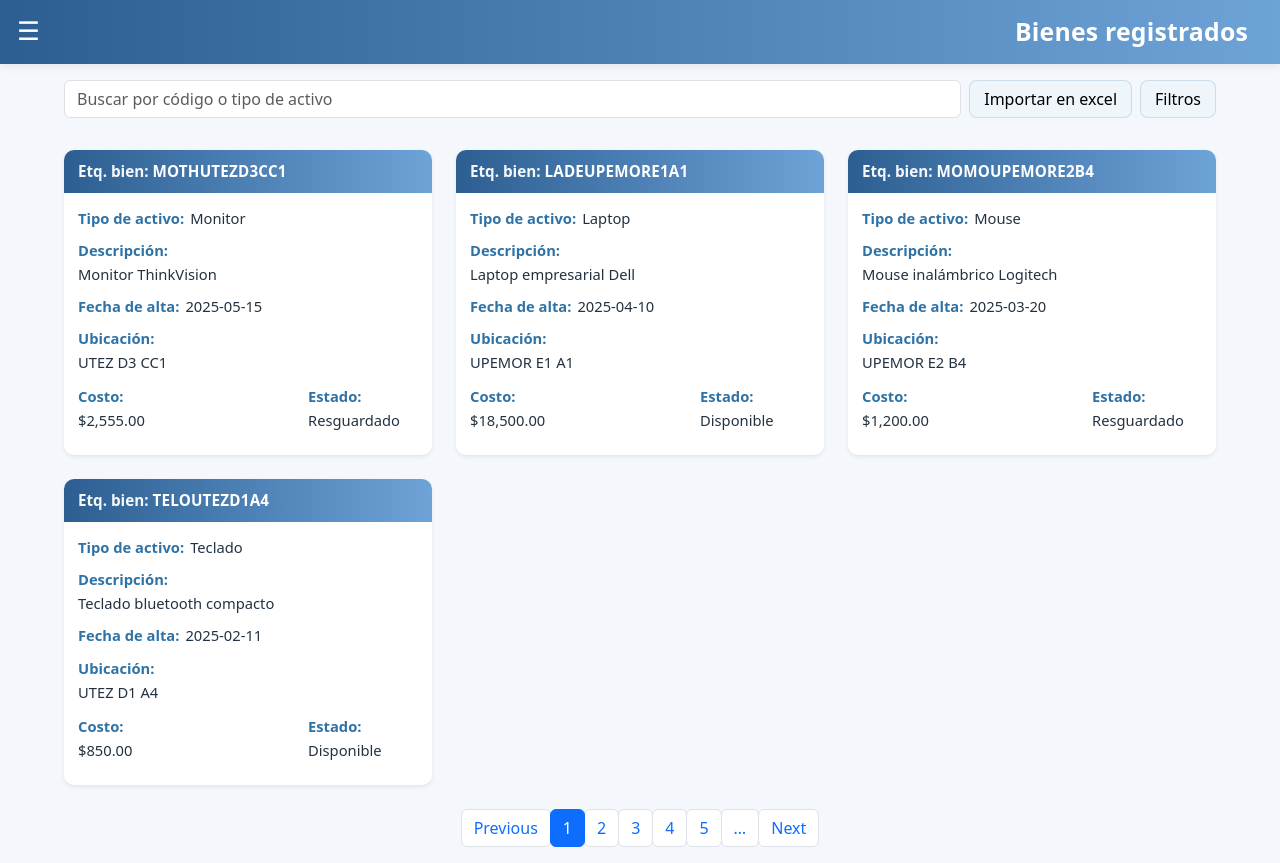
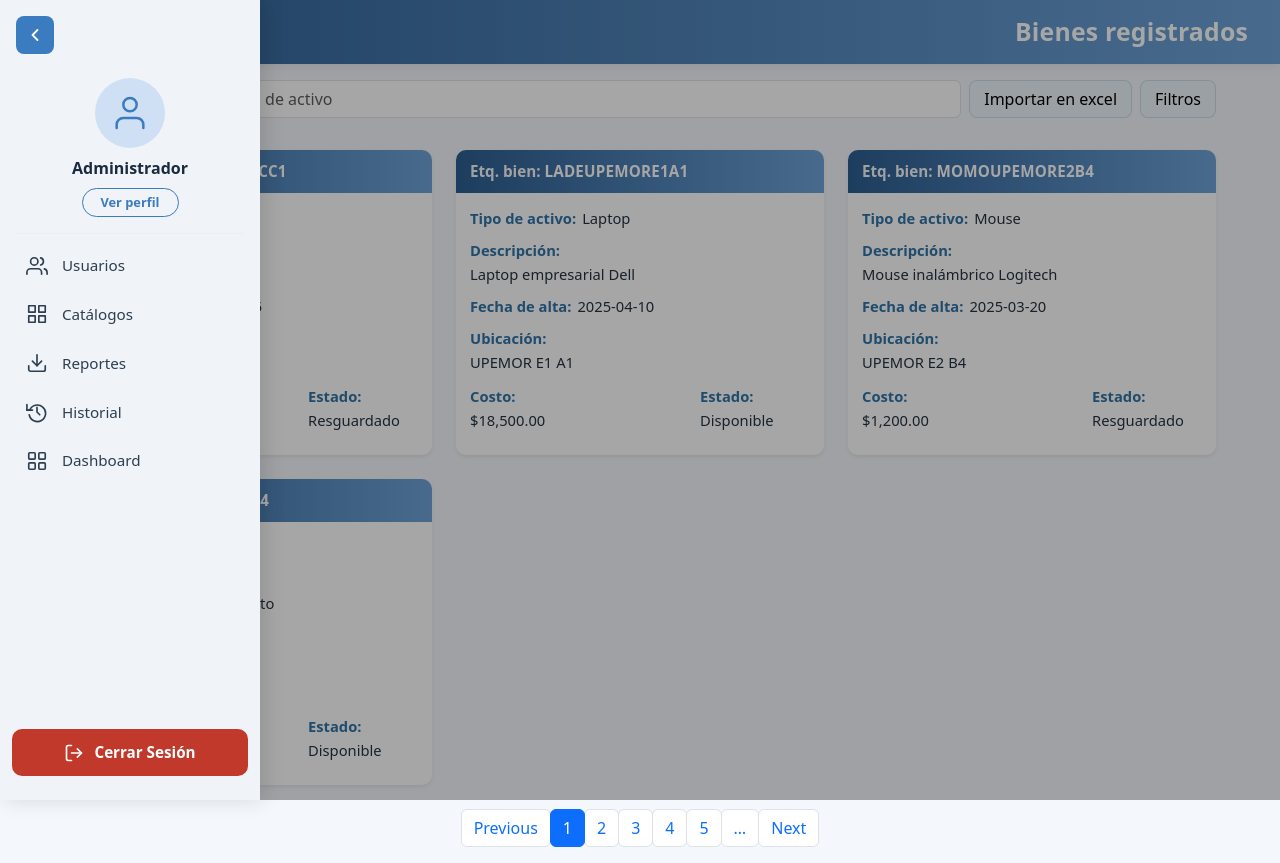
Before and after one commit to Ren1989lisa/InvTrak_Web, a React (Vite) app: page /bienes-registrados in a window 1280 px wide. Both pictures are taken after a click on the button "Abrir menú". Built offline with nearby package versions, Linux system fonts and the light colour scheme.

Commit message:
se creo el menu hamburguesa

```diff
--- /dev/null
+++ b/src/Components/SidebarMenu.jsx
@@ -0,0 +1,143 @@
+import { useNavigate } from "react-router-dom";
+import "../Style/sidebar-menu.css";
+
+const menuItems = [
+  {
+    label: "Usuarios",
+    path: "/usuarios",
+    icon: (
+      <svg xmlns="http://www.w3.org/2000/svg" width="22" height="22" viewBox="0 0 24 24" fill="none" stroke="currentColor" strokeWidth="1.8" strokeLinecap="round" strokeLinejoin="round">
+        <path d="M17 21v-2a4 4 0 0 0-4-4H5a4 4 0 0 0-4 4v2"/>
+        <circle cx="9" cy="7" r="4"/>
+        <path d="M23 21v-2a4 4 0 0 0-3-3.87"/>
+        <path d="M16 3.13a4 4 0 0 1 0 7.75"/>
+      </svg>
+    ),
+  },
+  {
+    label: "Catálogos",
+    path: "/catalogos",
+    icon: (
+      <svg xmlns="http://www.w3.org/2000/svg" width="22" height="22" viewBox="0 0 24 24" fill="none" stroke="currentColor" strokeWidth="1.8" strokeLinecap="round" strokeLinejoin="round">
+        <rect x="3" y="3" width="7" height="7"/>
+        <rect x="14" y="3" width="7" height="7"/>
+        <rect x="3" y="14" width="7" height="7"/>
+        <rect x="14" y="14" width="7" height="7"/>
+      </svg>
+    ),
+  },
+  {
+    label: "Reportes",
+    path: "/reportes",
+    icon: (
+      <svg xmlns="http://www.w3.org/2000/svg" width="22" height="22" viewBox="0 0 24 24" fill="none" stroke="currentColor" strokeWidth="1.8" strokeLinecap="round" strokeLinejoin="round">
+        <path d="M21 15v4a2 2 0 0 1-2 2H5a2 2 0 0 1-2-2v-4"/>
+        <polyline points="7 10 12 15 17 10"/>
+        <line x1="12" y1="15" x2="12" y2="3"/>
+      </svg>
+    ),
+  },
+  {
+    label: "Historial",
+    path: "/historial",
+    icon: (
+      <svg xmlns="http://www.w3.org/2000/svg" width="22" height="22" viewBox="0 0 24 24" fill="none" stroke="currentColor" strokeWidth="1.8" strokeLinecap="round" strokeLinejoin="round">
+        <polyline points="1 4 1 10 7 10"/>
+        <path d="M3.51 15a9 9 0 1 0 .49-4.95L1 10"/>
+        <polyline points="12 7 12 12 15 15"/>
+      </svg>
+    ),
+  },
+  {
+    label: "Dashboard",
+    path: "/dashboard",
+    icon: (
+      <svg xmlns="http://www.w3.org/2000/svg" width="22" height="22" viewBox="0 0 24 24" fill="none" stroke="currentColor" strokeWidth="1.8" strokeLinecap="round" strokeLinejoin="round">
+        <rect x="3" y="3" width="7" height="7" rx="1"/>
+        <rect x="14" y="3" width="7" height="7" rx="1"/>
+        <rect x="3" y="14" width="7" height="7" rx="1"/>
+        <rect x="14" y="14" width="7" height="7" rx="1"/>
+      </svg>
+    ),
+  },
+];
+
+export default function SidebarMenu({ isOpen, onClose, userName = "Administrador" }) {
+  const navigate = useNavigate();
+  const currentPath = window.location.pathname;
+
+  const handleNavigate = (path) => {
+    navigate(path);
+    onClose();
+  };
+
+  const handleLogout = () => {
+    navigate("/");
+    onClose();
+  };
+
+  return (
+    <>
+      {/* Overlay oscuro */}
+      <div
+        className={`sidebar-overlay${isOpen ? " sidebar-overlay--visible" : ""}`}
+        onClick={onClose}
+        aria-hidden="true"
+      />
+
+      {/* Panel lateral */}
+      <aside className={`sidebar${isOpen ? " sidebar--open" : ""}`} role="dialog" aria-label="Menú de navegación">
+
+        {/* Botón volver */}
+        <button className="sidebar__back-btn" onClick={onClose} aria-label="Cerrar menú">
+          <svg xmlns="http://www.w3.org/2000/svg" width="20" height="20" viewBox="0 0 24 24" fill="none" stroke="currentColor" strokeWidth="2.2" strokeLinecap="round" strokeLinejoin="round">
+            <polyline points="15 18 9 12 15 6"/>
+          </svg>
+        </button>
+
+        {/* Perfil */}
+        <div className="sidebar__profile">
+          <div className="sidebar__avatar">
+            <svg xmlns="http://www.w3.org/2000/svg" width="40" height="40" viewBox="0 0 24 24" fill="none" stroke="currentColor" strokeWidth="1.5" strokeLinecap="round" strokeLinejoin="round">
+              <path d="M20 21v-2a4 4 0 0 0-4-4H8a4 4 0 0 0-4 4v2"/>
+              <circle cx="12" cy="7" r="4"/>
+            </svg>
+          </div>
+          <p className="sidebar__username">{userName}</p>
+          <button className="sidebar__profile-btn">Ver perfil</button>
+        </div>
+
+        <hr className="sidebar__divider" />
+
+        {/* Ítems de navegación */}
+        <nav className="sidebar__nav">
+          {menuItems.map((item) => {
+            const isActive = currentPath === item.path;
+            return (
+              <button
+                key={item.path}
+                className={`sidebar__item${isActive ? " sidebar__item--active" : ""}`}
+                onClick={() => handleNavigate(item.path)}
+              >
+                <span className="sidebar__icon">{item.icon}</span>
+                <span className="sidebar__label">{item.label}</span>
+              </button>
+            );
+          })}
+        </nav>
+
+        {/* Botón Cerrar sesión */}
+        <div className="sidebar__footer">
+          <button className="sidebar__logout-btn" onClick={handleLogout}>
+            <svg xmlns="http://www.w3.org/2000/svg" width="20" height="20" viewBox="0 0 24 24" fill="none" stroke="currentColor" strokeWidth="2" strokeLinecap="round" strokeLinejoin="round">
+              <path d="M9 21H5a2 2 0 0 1-2-2V5a2 2 0 0 1 2-2h4"/>
+              <polyline points="16 17 21 12 16 7"/>
+              <line x1="21" y1="12" x2="9" y2="12"/>
+            </svg>
+            Cerrar Sesión
+          </button>
+        </div>
+      </aside>
+    </>
+  );
+}
--- a/src/Pages/BienesRegistrados.jsx
+++ b/src/Pages/BienesRegistrados.jsx
@@ -2,6 +2,7 @@ import { useMemo, useState } from "react";
 import { Container, Row, Col } from "react-bootstrap";
 
 import NavbarMenu from "../Components/NavbarMenu";
+import SidebarMenu from "../Components/SidebarMenu";
 import SearchBar from "../Components/SearchBar";
 import AssetCard from "../Components/AssetCard";
 import PaginationComponent from "../Components/PaginationComponent";
@@ -11,6 +12,7 @@ import "../Style/bienes-registrados.css";
 
 export default function BienesRegistrados() {
   const [search, setSearch] = useState("");
+  const [sidebarOpen, setSidebarOpen] = useState(false);
 
   const activos = Array.isArray(activosData) ? activosData : [];
   const query = search.trim().toLowerCase();
@@ -27,7 +29,16 @@ export default function BienesRegistrados() {
 
   return (
     <div className="inv-page">
-      <NavbarMenu title="Bienes registrados" />
+      <NavbarMenu
+        title="Bienes registrados"
+        onMenuClick={() => setSidebarOpen(true)}
+      />
+
+      <SidebarMenu
+        isOpen={sidebarOpen}
+        onClose={() => setSidebarOpen(false)}
+        userName="Administrador"
+      />
 
       <Container fluid className="inv-content px-3 px-md-4 py-3">
         <SearchBar
--- /dev/null
+++ b/src/Style/sidebar-menu.css
@@ -0,0 +1,199 @@
+/* =============================
+   OVERLAY
+   ============================= */
+.sidebar-overlay {
+    position: fixed;
+    inset: 0;
+    background: rgba(0, 0, 0, 0.35);
+    z-index: 999;
+    opacity: 0;
+    pointer-events: none;
+    transition: opacity 0.3s ease;
+}
+
+.sidebar-overlay--visible {
+    opacity: 1;
+    pointer-events: all;
+}
+
+/* =============================
+   SIDEBAR PANEL
+   ============================= */
+.sidebar {
+    position: fixed;
+    top: 0;
+    left: 0;
+    height: 100vh;
+    width: 260px;
+    background: #f0f4f8;
+    z-index: 1000;
+    display: flex;
+    flex-direction: column;
+    padding: 16px 0 24px;
+    box-shadow: 4px 0 20px rgba(0, 0, 0, 0.12);
+    transform: translateX(-100%);
+    transition: transform 0.3s cubic-bezier(0.4, 0, 0.2, 1);
+}
+
+.sidebar--open {
+    transform: translateX(0);
+}
+
+/* =============================
+   BOTÓN VOLVER
+   ============================= */
+.sidebar__back-btn {
+    align-self: flex-start;
+    background: #3b7bbf;
+    border: none;
+    border-radius: 8px;
+    margin: 0 16px 12px;
+    width: 38px;
+    height: 38px;
+    display: flex;
+    align-items: center;
+    justify-content: center;
+    color: #fff;
+    cursor: pointer;
+    transition: background 0.2s ease, transform 0.15s ease;
+}
+
+.sidebar__back-btn:hover {
+    background: #2d64a0;
+    transform: scale(1.05);
+}
+
+/* =============================
+   PERFIL
+   ============================= */
+.sidebar__profile {
+    display: flex;
+    flex-direction: column;
+    align-items: center;
+    padding: 12px 16px 16px;
+    gap: 8px;
+}
+
+.sidebar__avatar {
+    width: 70px;
+    height: 70px;
+    border-radius: 50%;
+    background: #cfe0f5;
+    display: flex;
+    align-items: center;
+    justify-content: center;
+    color: #3b7bbf;
+}
+
+.sidebar__username {
+    font-size: 1rem;
+    font-weight: 700;
+    color: #1a2b40;
+    margin: 0;
+}
+
+.sidebar__profile-btn {
+    background: transparent;
+    border: 1.5px solid #3b7bbf;
+    border-radius: 20px;
+    color: #3b7bbf;
+    font-size: 0.8rem;
+    font-weight: 600;
+    padding: 4px 18px;
+    cursor: pointer;
+    transition: background 0.2s ease, color 0.2s ease;
+}
+
+.sidebar__profile-btn:hover {
+    background: #3b7bbf;
+    color: #fff;
+}
+
+/* =============================
+   DIVIDER
+   ============================= */
+.sidebar__divider {
+    border: none;
+    border-top: 1.5px solid #d3dde9;
+    margin: 0 16px 8px;
+}
+
+/* =============================
+   NAV ITEMS
+   ============================= */
+.sidebar__nav {
+    display: flex;
+    flex-direction: column;
+    gap: 2px;
+    padding: 0 12px;
+    flex: 1;
+}
+
+.sidebar__item {
+    display: flex;
+    align-items: center;
+    gap: 14px;
+    padding: 12px 14px;
+    border: none;
+    border-radius: 10px;
+    background: transparent;
+    color: #2c3e50;
+    font-size: 0.95rem;
+    font-weight: 500;
+    cursor: pointer;
+    text-align: left;
+    transition: background 0.2s ease, color 0.2s ease;
+    width: 100%;
+}
+
+.sidebar__item:hover {
+    background: #ddeaf7;
+    color: #3b7bbf;
+}
+
+.sidebar__item--active {
+    background: #cfe0f5;
+    color: #3b7bbf;
+    font-weight: 700;
+}
+
+.sidebar__icon {
+    display: flex;
+    align-items: center;
+    justify-content: center;
+    color: inherit;
+    flex-shrink: 0;
+}
+
+.sidebar__label {
+    font-size: 0.95rem;
+}
+
+/* =============================
+   FOOTER – CERRAR SESIÓN
+   ============================= */
+.sidebar__footer {
+    padding: 16px 12px 0;
+}
+
+.sidebar__logout-btn {
+    display: flex;
+    align-items: center;
+    justify-content: center;
+    gap: 10px;
+    width: 100%;
+    padding: 12px 0;
+    border: none;
+    border-radius: 10px;
+    background: #c0392b;
+    color: #fff;
+    font-size: 0.95rem;
+    font-weight: 700;
+    cursor: pointer;
+    transition: background 0.2s ease, transform 0.15s ease;
+}
+
+.sidebar__logout-btn:hover {
+    background: #a93226;
+    transform: scale(1.02);
+}
```
Also changed, not shown: 1 other file (tests, documents, lock files or other folders).
